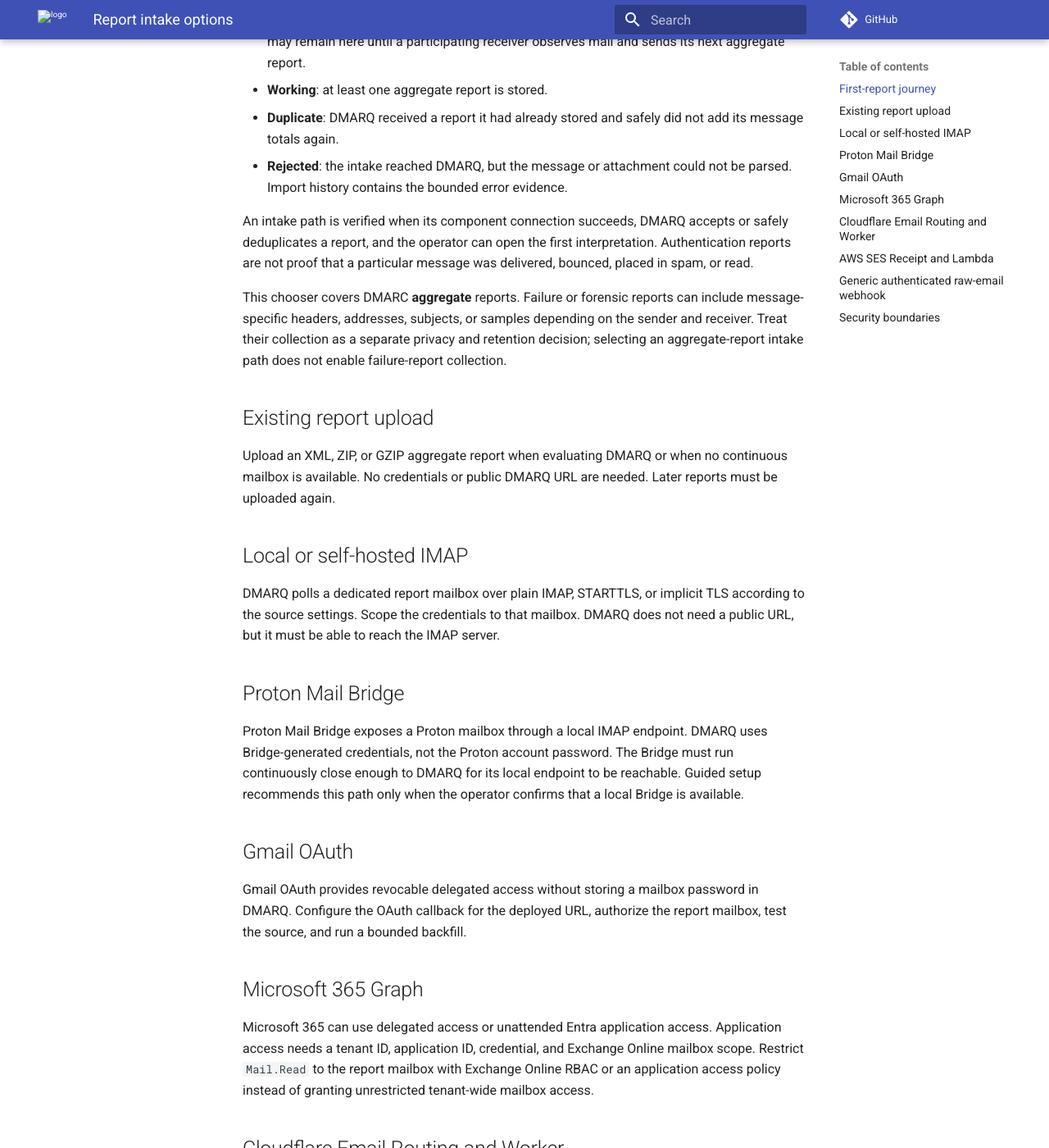
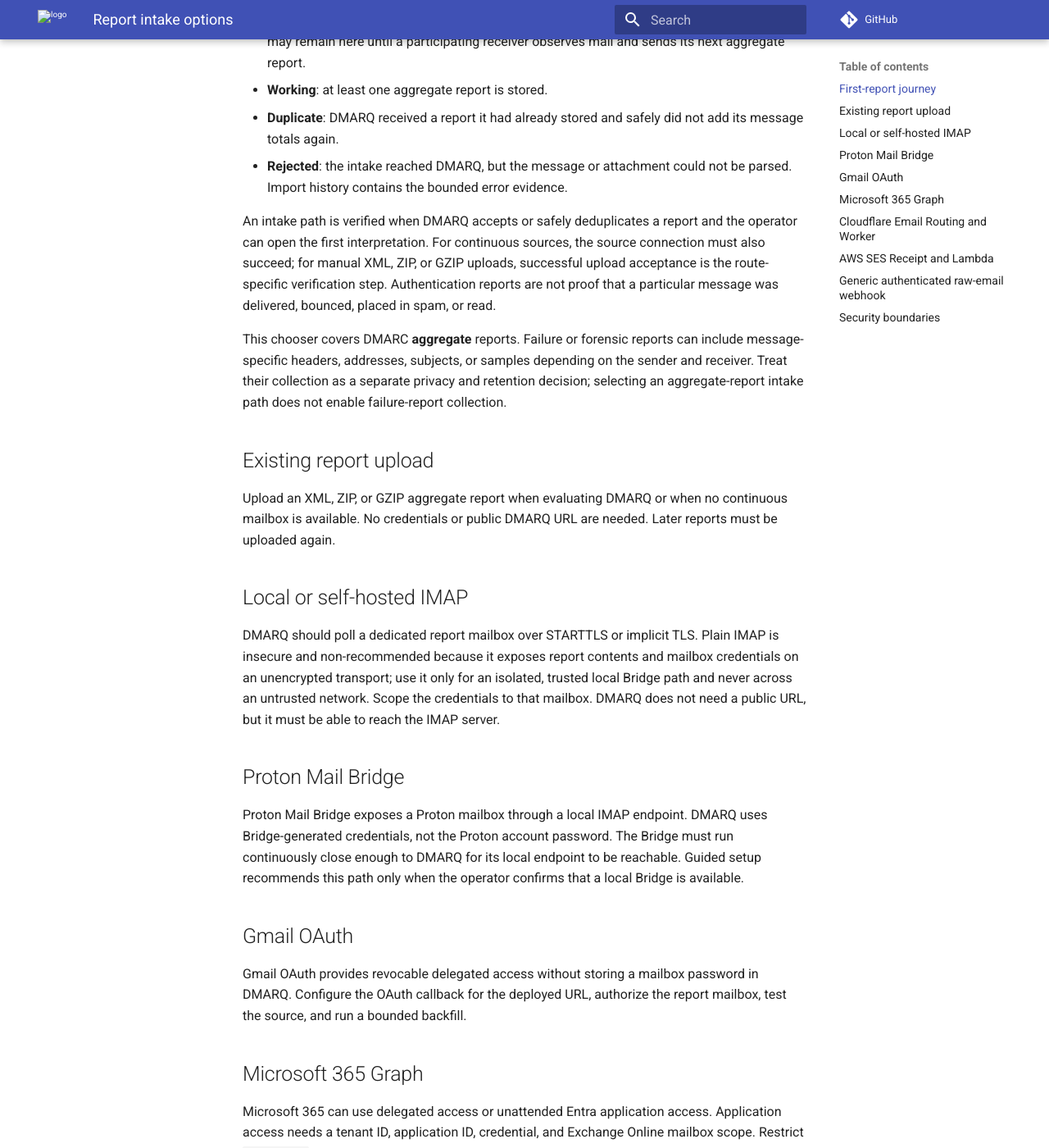
Before and after one commit to christianlouis/dmarq, an MkDocs documentation site: the page built from docs/reference/report-intake-options.md, in a window 1280 px wide and 1400 px high, scrolled down 602 px. Shown: the whole window at 82% size. Built offline with MkDocs 1.6.1 and Material for MkDocs 9.7.7, drawn with Linux system fonts in a browser that asks for light colours; comment, search, counter and statistics services are not loaded; some of the changed text lies outside the part shown.

Commit message:
fix: harden report intake guidance

```diff
--- a/docs/reference/report-intake-options.md
+++ b/docs/reference/report-intake-options.md
@@ -25,10 +25,12 @@
 - **Rejected**: the intake reached DMARQ, but the message or attachment could
   not be parsed. Import history contains the bounded error evidence.
 
-An intake path is verified when its component connection succeeds, DMARQ
-accepts or safely deduplicates a report, and the operator can open the first
-interpretation. Authentication reports are not proof that a particular message
-was delivered, bounced, placed in spam, or read.
+An intake path is verified when DMARQ accepts or safely deduplicates a report
+and the operator can open the first interpretation. For continuous sources,
+the source connection must also succeed; for manual XML, ZIP, or GZIP uploads,
+successful upload acceptance is the route-specific verification step.
+Authentication reports are not proof that a particular message was delivered,
+bounced, placed in spam, or read.
 
 This chooser covers DMARC **aggregate** reports. Failure or forensic reports
 can include message-specific headers, addresses, subjects, or samples depending
@@ -44,9 +46,12 @@
 
 ## Local or self-hosted IMAP
 
-DMARQ polls a dedicated report mailbox over plain IMAP, STARTTLS, or implicit
-TLS according to the source settings. Scope the credentials to that mailbox.
-DMARQ does not need a public URL, but it must be able to reach the IMAP server.
+DMARQ should poll a dedicated report mailbox over STARTTLS or implicit TLS.
+Plain IMAP is insecure and non-recommended because it exposes report contents
+and mailbox credentials on an unencrypted transport; use it only for an
+isolated, trusted local Bridge path and never across an untrusted network.
+Scope the credentials to that mailbox. DMARQ does not need a public URL, but it
+must be able to reach the IMAP server.
 
 ## Proton Mail Bridge
 
```
Also changed, not shown: other parts of docs/reference/report-intake-options.md (+1 -1 lines), backend/app/static/js/onboarding-page.js (+14 -2 lines), docs/reference/api.md (+1 -1 lines), 4 other files.
